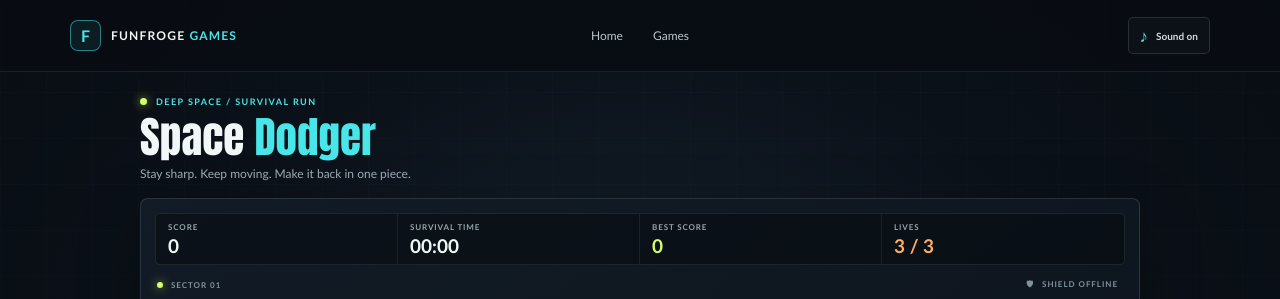
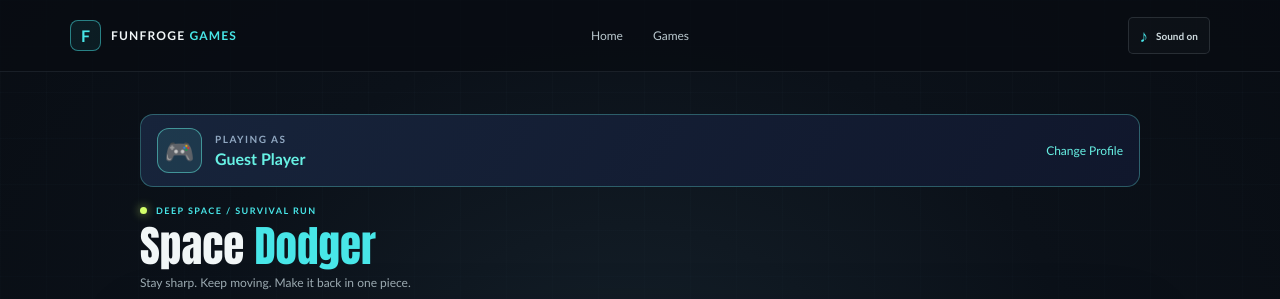
Before and after one commit to trend630-afk/funfroge, a plain HTML site: page Space Dodger/index.html in a window 1280 px wide. Shown: the top 299 px of the page. Drawn offline with Linux system fonts and the light colour scheme.

Commit message:
Connect player profile to Space Dodger

```diff
--- a/Space Dodger/index.html
+++ b/Space Dodger/index.html
@@ -26,7 +26,15 @@
 	</header>
 
 	<main class="game-shell">
-		<section class="game-heading" aria-labelledby="gameTitle">
+		<section class="game-player-bar" aria-label="Current player">
+    <div class="game-player-avatar" id="gamePlayerAvatar">🎮</div>
+    <div class="game-player-details">
+        <span>PLAYING AS</span>
+        <strong id="gamePlayerName">Guest Player</strong>
+    </div>
+    <a href="../Game%20Hub/index.html#games">Change Profile</a>
+</section>
+<section class="game-heading" aria-labelledby="gameTitle">
 			<div>
 				<p class="eyebrow"><span class="eyebrow-dot" aria-hidden="true"></span> DEEP SPACE / SURVIVAL RUN</p>
 				<h1 id="gameTitle">Space <span>Dodger</span></h1>
@@ -82,5 +90,27 @@
 		<span>© 2026 FunFroge Games</span>
 		<span class="footer-note">STAY IN THE FLIGHT PATH</span>
 	</footer>
+<script>
+(() => {
+    try {
+        const profile = JSON.parse(
+            localStorage.getItem("funfrogePlayerProfile") || "null"
+        );
+        const validAvatars = ["🎮", "👾", "🚀", "🦊", "🐸", "🤖"];
+        const name = typeof profile?.name === "string"
+            ? profile.name.trim().slice(0, 18)
+            : "";
+        const avatar = validAvatars.includes(profile?.avatar)
+            ? profile.avatar
+            : "🎮";
+
+        document.getElementById("gamePlayerName").textContent =
+            name || "Guest Player";
+        document.getElementById("gamePlayerAvatar").textContent = avatar;
+    } catch (error) {
+        console.warn("Could not load player profile:", error);
+    }
+})();
+</script>
 </body>
 </html>
--- a/Space Dodger/style.css
+++ b/Space Dodger/style.css
@@ -696,3 +696,47 @@ a:focus-visible {
 		transition-duration: 0.01ms !important;
 	}
 }
+/* FUNFROGE — PLAYER IDENTITY BAR */
+.game-player-bar {
+    display: flex;
+    align-items: center;
+    gap: 13px;
+    margin: 18px 0;
+    padding: 13px 16px;
+    border: 1px solid rgba(103, 241, 228, 0.3);
+    border-radius: 13px;
+    background: linear-gradient(120deg, #17243b, #10172c);
+}
+.game-player-avatar {
+    display: grid;
+    place-items: center;
+    width: 45px;
+    height: 45px;
+    border: 1px solid rgba(103, 241, 228, 0.5);
+    border-radius: 12px;
+    background: rgba(103, 241, 228, 0.1);
+    font-size: 24px;
+}
+.game-player-details {
+    display: grid;
+    gap: 4px;
+    flex: 1;
+}
+.game-player-details span {
+    color: #91a8c2;
+    font-size: 10px;
+    font-weight: 700;
+    letter-spacing: 1.5px;
+}
+.game-player-details strong {
+    color: #67f1e4;
+    font-size: 16px;
+}
+.game-player-bar a {
+    color: #67f1e4;
+    font-size: 12px;
+    text-decoration: none;
+}
+.game-player-bar a:hover {
+    text-decoration: underline;
+}
```
